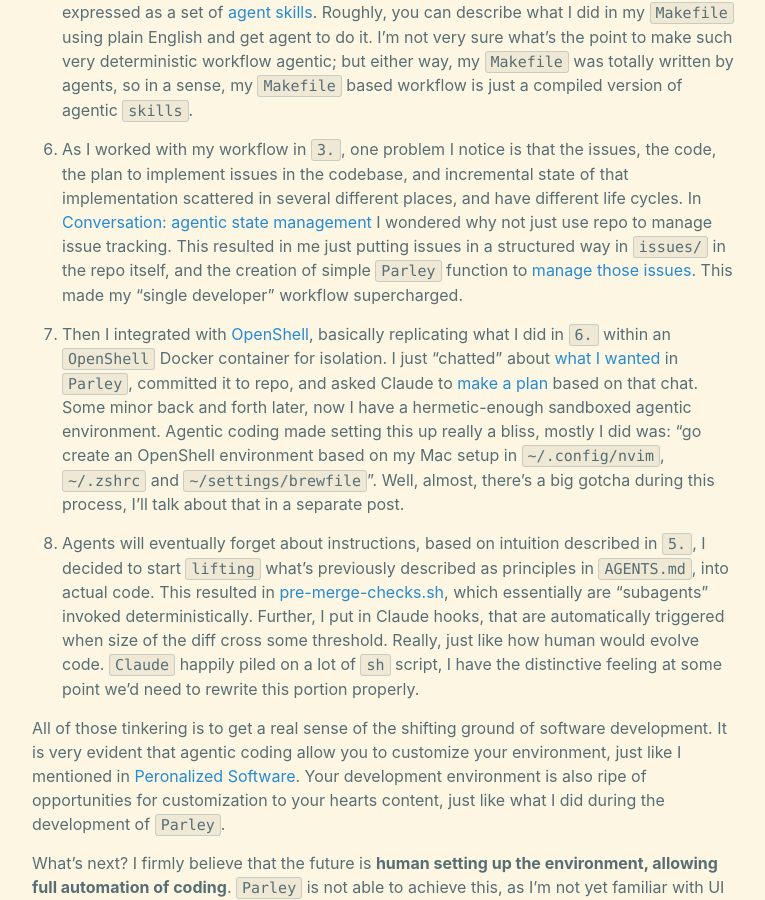
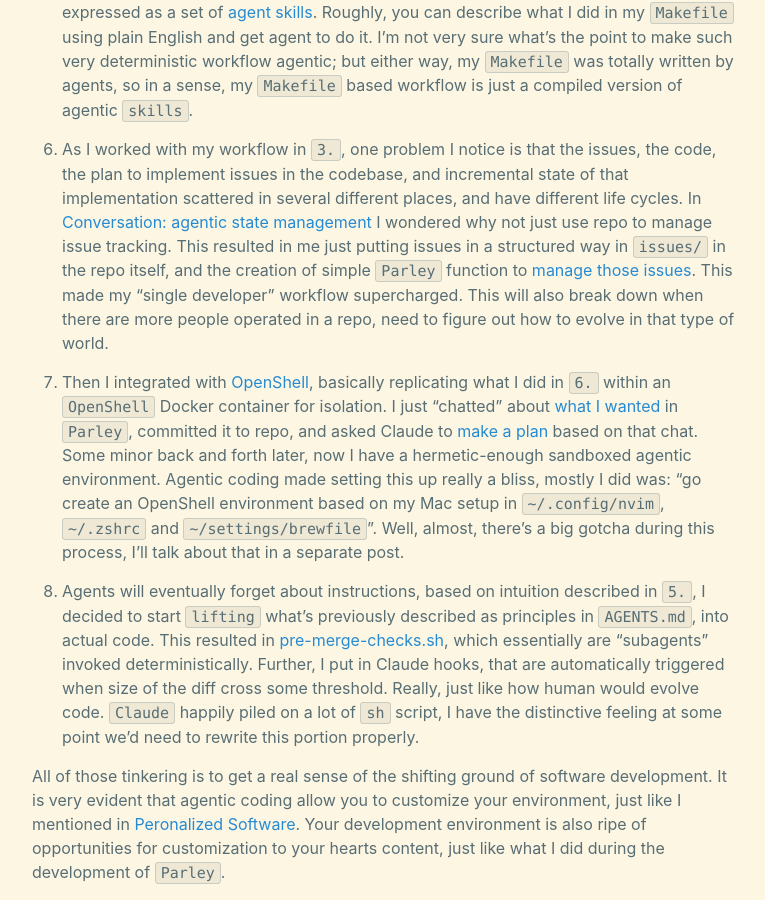
Before and after one commit to xianxu/xianxu.github.io, a Jekyll site: the page built from _posts/2026-03-28-ai-coding-workflow2.markdown, in a window 1280 px wide and 900 px high, scrolled down 821 px. Shown: the whole window, without its empty margins (238-1003 px from the left). Built offline with Jekyll 4.4.1, drawn with Linux system fonts in a browser that asks for light colours; comment, search, counter and statistics services are not loaded.

Commit message:
Sync latest _posts from remote land

```diff
--- a/_posts/2026-03-28-ai-coding-workflow2.markdown
+++ b/_posts/2026-03-28-ai-coding-workflow2.markdown
@@ -18,7 +18,7 @@
 
 5. [OpenShell](https://github.com/NVIDIA/OpenShell) was open sourced, and you can take a look at their workflow, which was expressed as a set of [agent skills](https://github.com/NVIDIA/OpenShell/tree/main/.agents/skills). Roughly, you can describe what I did in my `Makefile` using plain English and get agent to do it. I'm not very sure what's the point to make such very deterministic workflow agentic; but either way, my `Makefile` was totally written by agents, so in a sense, my `Makefile` based workflow is just a compiled version of agentic `skills`.
 
-6. As I worked with my workflow in `3.`, one problem I notice is that the issues, the code, the plan to implement issues in the codebase, and incremental state of that implementation scattered in several different places, and have different life cycles. In [Conversation: agentic state management](https://xianxu.github.io/2026/03/28/agentic_state_management.html) I wondered why not just use repo to manage issue tracking. This resulted in me just putting issues in a structured way in `issues/` in the repo itself, and the creation of simple `Parley` function to [manage those issues](https://github.com/xianxu/parley.nvim/blob/main/specs/issues/issue-management.md). This made my "single developer" workflow supercharged.
+6. As I worked with my workflow in `3.`, one problem I notice is that the issues, the code, the plan to implement issues in the codebase, and incremental state of that implementation scattered in several different places, and have different life cycles. In [Conversation: agentic state management](https://xianxu.github.io/2026/03/28/agentic_state_management.html) I wondered why not just use repo to manage issue tracking. This resulted in me just putting issues in a structured way in `issues/` in the repo itself, and the creation of simple `Parley` function to [manage those issues](https://github.com/xianxu/parley.nvim/blob/main/specs/issues/issue-management.md). This made my "single developer" workflow supercharged. This will also break down when there are more people operated in a repo, need to figure out how to evolve in that type of world.
 
 7. Then I integrated with [OpenShell](https://github.com/NVIDIA/OpenShell), basically replicating what I did in `6.` within an `OpenShell` Docker container for isolation. I just "chatted" about [what I wanted](https://github.com/xianxu/parley.nvim/blob/main/design/2026-03-28.18-37-34.270.md) in `Parley`, committed it to repo, and asked Claude to [make a plan](https://github.com/xianxu/parley.nvim/blob/main/history/000010-introducing-openshell.md) based on that chat. Some minor back and forth later, now I have a hermetic-enough sandboxed agentic environment. Agentic coding made setting this up really a bliss, mostly I did was: "go create an OpenShell environment based on my Mac setup in `~/.config/nvim`, `~/.zshrc` and `~/settings/brewfile`". Well, almost, there's a big gotcha during this process, I'll talk about that in a separate post.
 
```
